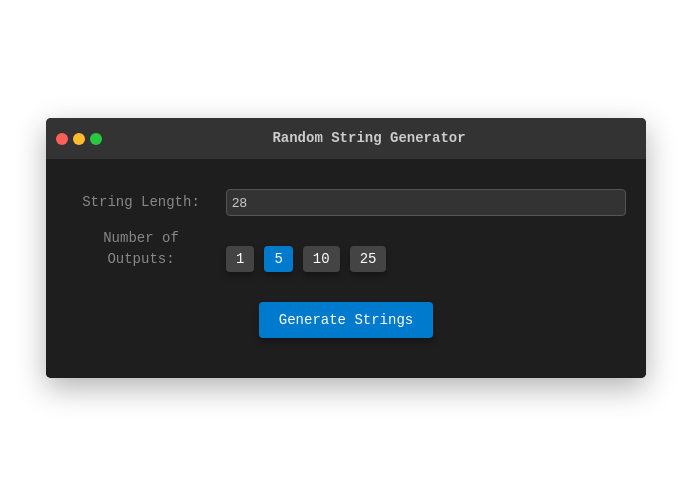
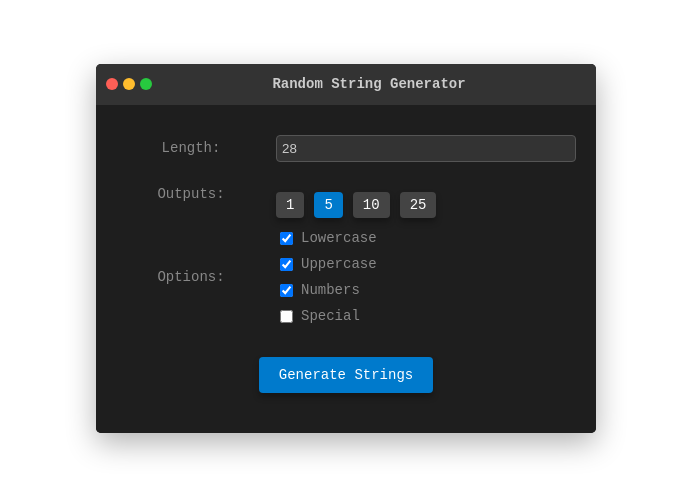
Before and after one commit to alexi-o/random-string, a Svelte app: page / in a window 1280 px wide. Shown: the part 152-648 px from the top of the page, without its empty margins (294-985 px from the left). Built offline with nearby package versions, Linux system fonts and the light colour scheme.

Commit message:
additional options

```diff
--- a/src/App.svelte
+++ b/src/App.svelte
@@ -2,10 +2,23 @@
   let randomStrings = [];
   let stringLength = 28;
   let numberOfOutputs = 5;
+  let includeLowercase = true;
+  let includeUppercase = true;
+  let includeNumbers = true;
+  let includeSpecialCharacters = false;
 
   function generateRandomStrings() {
-    const characters =
-      "ABCDEFGHIJKLMNOPQRSTUVWXYZabcdefghijklmnopqrstuvwxyz0123456789";
+    let characters = "";
+    if (includeLowercase) characters += "abcdefghijklmnopqrstuvwxyz";
+    if (includeUppercase) characters += "ABCDEFGHIJKLMNOPQRSTUVWXYZ";
+    if (includeNumbers) characters += "0123456789";
+    if (includeSpecialCharacters) characters += "!@#$%^&*()_+-=[]{}|;:,.<>?";
+
+    if (!characters) {
+      randomStrings = ["Select at least one character set option"];
+      return;
+    }
+
     randomStrings = [];
 
     for (let j = 0; j < numberOfOutputs; j++) {
@@ -36,7 +49,7 @@
 
   <div class="terminal-body">
     <div class="input-container">
-      <label for="stringLength">String Length:</label>
+      <label for="stringLength">Length:</label>
       <input
         id="stringLength"
         type="number"
@@ -47,7 +60,7 @@
     </div>
 
     <div class="input-container">
-      <label>Number of Outputs:</label>
+      <label>Outputs:</label>
       <div class="button-group">
         <button
           on:click={() => setNumberOfOutputs(1)}
@@ -68,6 +81,24 @@
       </div>
     </div>
 
+    <div class="input-container">
+      <label>Options:</label>
+      <div class="checkbox-group">
+        <label>
+          <input type="checkbox" bind:checked={includeLowercase} /> Lowercase
+        </label>
+        <label>
+          <input type="checkbox" bind:checked={includeUppercase} /> Uppercase
+        </label>
+        <label>
+          <input type="checkbox" bind:checked={includeNumbers} /> Numbers
+        </label>
+        <label>
+          <input type="checkbox" bind:checked={includeSpecialCharacters} /> Special
+        </label>
+      </div>
+    </div>
+
     <button on:click={generateRandomStrings}>Generate Strings</button>
 
     <ul>
@@ -80,8 +111,8 @@
 
 <style>
   main {
-    width: 600px;
-    margin: 50px auto;
+    width: 500px;
+    margin: 0 auto;
     border-radius: 5px;
     box-shadow: 0px 10px 30px rgba(0, 0, 0, 0.3);
     overflow: hidden;
@@ -141,13 +172,13 @@
   }
 
   label {
-    width: 150px; /* Fixed width to align inputs */
+    width: 150px;
     font-size: 14px;
     color: #888;
     margin-right: 10px;
   }
 
-  input {
+  input[type="number"] {
     flex: 1;
     padding: 5px;
     background-color: #333;
@@ -180,6 +211,18 @@
     color: #ffffff;
   }
 
+  .checkbox-group {
+    display: flex;
+    flex-direction: column;
+    gap: 5px;
+  }
+
+  .checkbox-group label {
+    display: flex;
+    align-items: center;
+    gap: 5px;
+  }
+
   button {
     margin-top: 20px;
     padding: 10px 20px;
```
